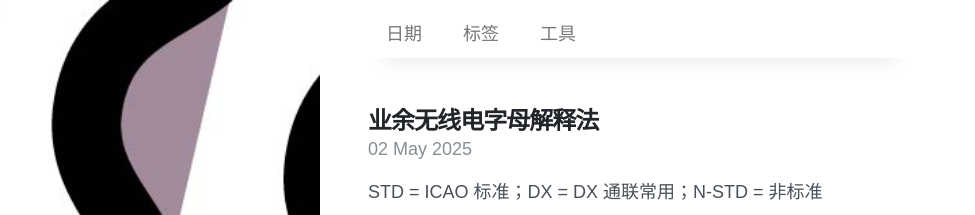
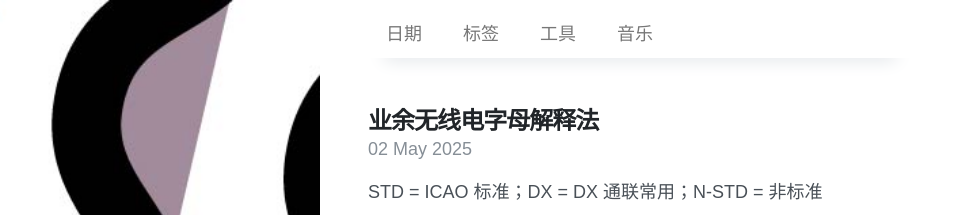
Before and after one commit to gaopengk/gaopengk.github.io, a Jekyll site: the page built from index.html, in a window 1280 px wide and 1221 px high. Shown: the top 215 px of the window, without its empty margins (0-975 px from the left). Built offline with Jekyll 4.4.1, drawn with Linux system fonts in a browser that asks for light colours; nearby versions of some CDN libraries; the list of posts is cut into pages by our own code.

Commit message:
Update archive.yml

```diff
--- a/_data/archive.yml
+++ b/_data/archive.yml
@@ -10,3 +10,6 @@
 - type: tools
   title: 工具
   url: /tools/
+- type: music
+  title: 音乐
+  url: /music/
```
